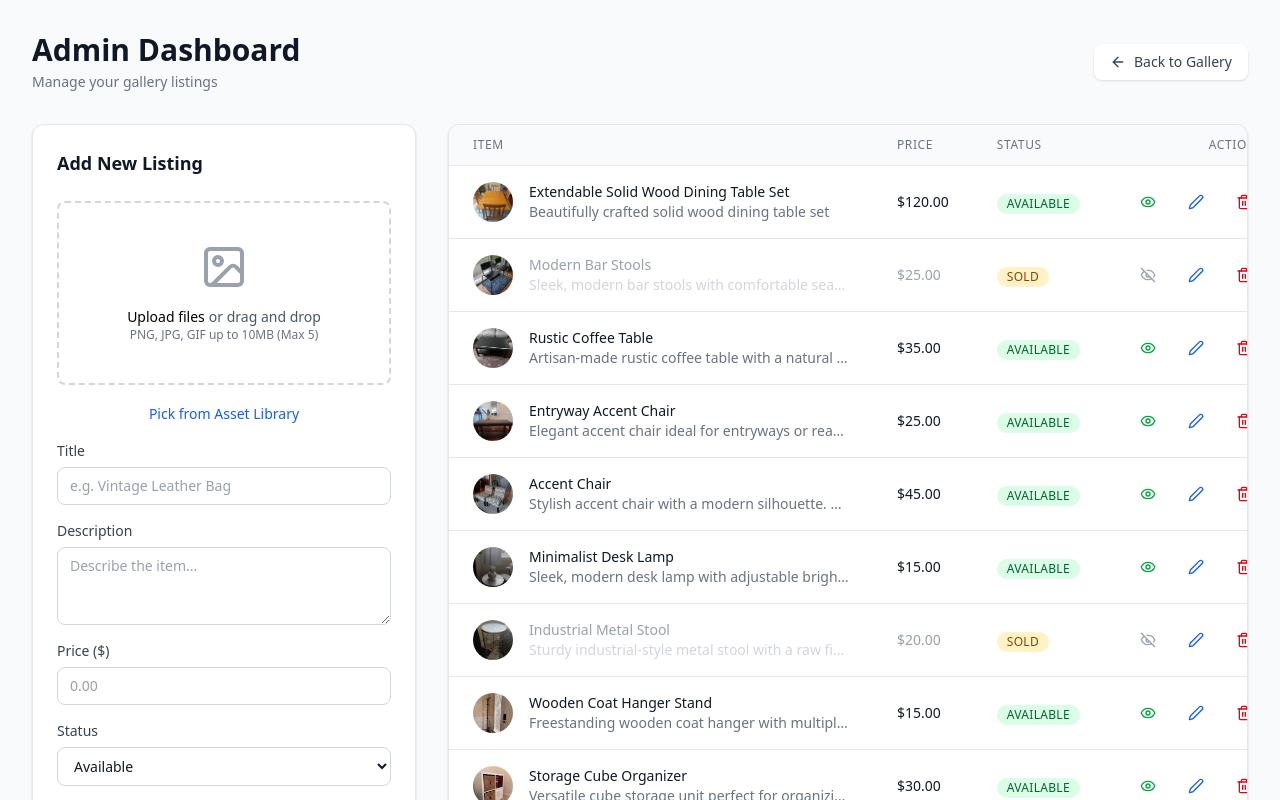
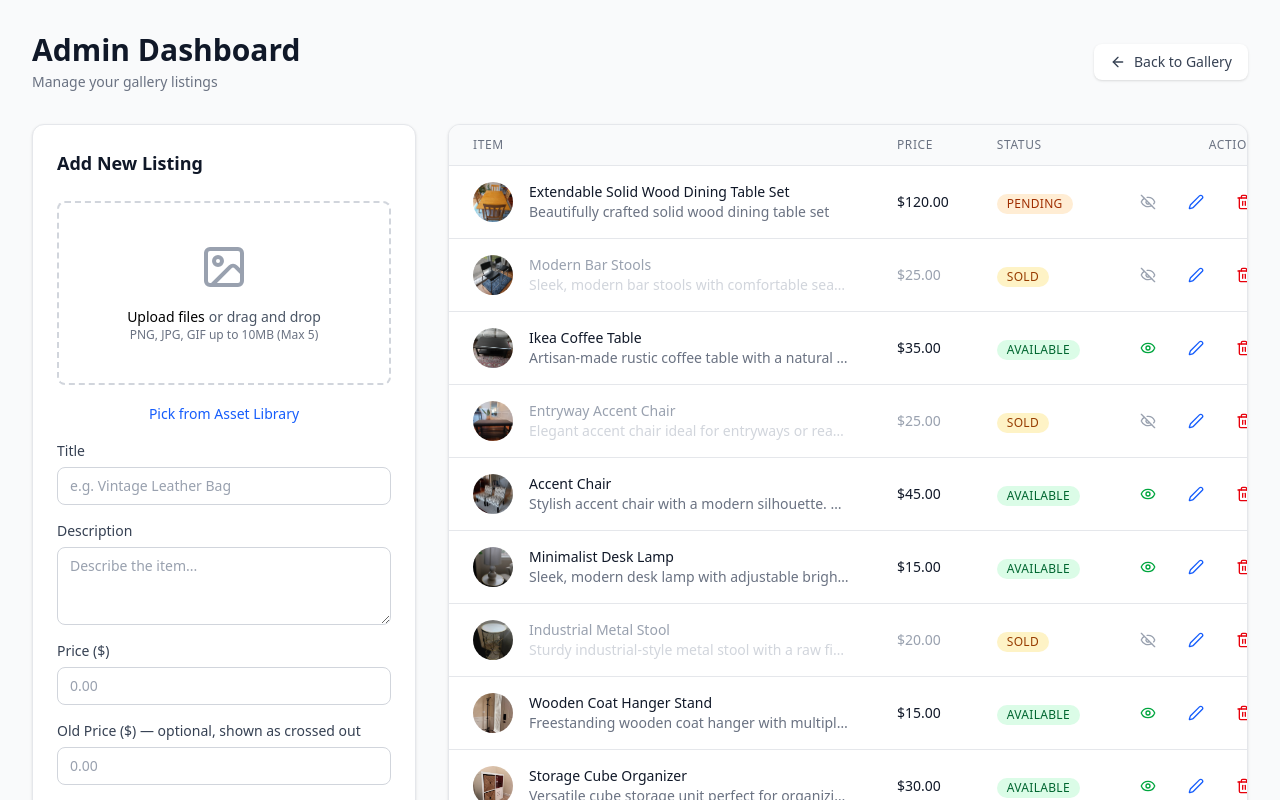
Before and after one commit to akhil9tiet/marketplaceEcom, a React (Vite) app: page /#/starDelta in a window 1280 px wide. Shown: the top 800 px of the page. Built offline with nearby package versions, Linux system fonts and the light colour scheme.

Commit message:
wip: correct data

```diff
--- a/src/components/Admin/UploadForm.tsx
+++ b/src/components/Admin/UploadForm.tsx
@@ -17,6 +17,7 @@ export const UploadForm: React.FC<UploadFormProps> = ({ onSubmit, initialData, o
   const [title, setTitle] = useState('');
   const [description, setDescription] = useState('');
   const [price, setPrice] = useState('');
+  const [oldPrice, setOldPrice] = useState('');
   const [status, setStatus] = useState<ListingStatus>(ListingStatus.Available);
   const [images, setImages] = useState<string[]>([]);
   const [loading, setLoading] = useState(false);
@@ -27,6 +28,7 @@ export const UploadForm: React.FC<UploadFormProps> = ({ onSubmit, initialData, o
       setTitle(initialData.title);
       setDescription(initialData.description);
       setPrice(initialData.price.toString());
+      setOldPrice(initialData.oldPrice ? initialData.oldPrice.toString() : '');
       setStatus(initialData.status);
       setImages(initialData.imageUrls);
     } else {
@@ -84,6 +86,7 @@ export const UploadForm: React.FC<UploadFormProps> = ({ onSubmit, initialData, o
       title,
       description,
       price: parseFloat(price),
+      ...(oldPrice ? { oldPrice: parseFloat(oldPrice) } : {}),
       status,
       imageUrls: images,
       createdAt: initialData ? initialData.createdAt : Date.now(),
@@ -96,6 +99,7 @@ export const UploadForm: React.FC<UploadFormProps> = ({ onSubmit, initialData, o
       setTitle('');
       setDescription('');
       setPrice('');
+      setOldPrice('');
       setStatus(ListingStatus.Available);
       setImages([]);
     }
@@ -220,6 +224,16 @@ export const UploadForm: React.FC<UploadFormProps> = ({ onSubmit, initialData, o
           required
         />
 
+        <Input
+          label="Old Price ($) — optional, shown as crossed out"
+          type="number"
+          value={oldPrice}
+          onChange={(e) => setOldPrice(e.target.value)}
+          placeholder="0.00"
+          min="0"
+          step="0.01"
+        />
+
         <div>
           <label className="mb-1.5 block text-sm font-medium text-gray-700">
             Status
@@ -230,6 +244,7 @@ export const UploadForm: React.FC<UploadFormProps> = ({ onSubmit, initialData, o
             className="block w-full rounded-lg border border-gray-300 px-3 py-2 text-gray-900 focus:border-black focus:outline-none focus:ring-1 focus:ring-black sm:text-sm"
           >
             <option value={ListingStatus.Available}>Available</option>
+            <option value={ListingStatus.Pending}>Pending</option>
             <option value={ListingStatus.Sold}>Sold</option>
           </select>
         </div>
--- a/src/components/ScrollGallery/OverlayDetails.tsx
+++ b/src/components/ScrollGallery/OverlayDetails.tsx
@@ -27,6 +27,11 @@ export const OverlayDetails: React.FC<OverlayDetailsProps> = ({ activeItem }) =>
               {activeItem.title}
             </h1>
             <p className={`mt-2 text-2xl font-medium ${activeItem.status === ListingStatus.Sold ? 'text-gray-300' : 'text-gray-500'}`}>
+              {activeItem.oldPrice && (
+                <span className="line-through text-gray-400 mr-2 text-xl">
+                  {activeItem.oldPrice.toLocaleString('en-US', { style: 'currency', currency: 'USD' })}
+                </span>
+              )}
               {activeItem.price.toLocaleString('en-US', { style: 'currency', currency: 'USD' })}
             </p>
           </div>
--- a/src/components/ScrollGallery/ScrollGallery.tsx
+++ b/src/components/ScrollGallery/ScrollGallery.tsx
@@ -67,6 +67,11 @@ export const ScrollGallery: React.FC<ScrollGalleryProps> = ({ items }) => {
          <div className="flex justify-between items-center">
             <span className="font-bold text-lg truncate pr-4">{activeItem?.title}</span>
             <span className="font-mono text-sm bg-black text-white px-2 py-1 rounded">
+              {activeItem?.oldPrice && (
+                <span className="line-through text-gray-400 mr-1.5 text-xs">
+                  {activeItem.oldPrice.toLocaleString('en-US', { style: 'currency', currency: 'USD' })}
+                </span>
+              )}
               {activeItem?.price.toLocaleString('en-US', { style: 'currency', currency: 'USD' })}
             </span>
          </div>
--- a/src/components/Shared/Badge.tsx
+++ b/src/components/Shared/Badge.tsx
@@ -14,7 +14,9 @@ export const Badge: React.FC<BadgeProps> = ({ status, className }) => {
         'inline-flex items-center rounded-full px-2.5 py-0.5 text-xs font-medium uppercase tracking-wide',
         status === ListingStatus.Available
           ? 'bg-green-100 text-green-800'
-          : 'bg-amber-100 text-amber-800',
+          : status === ListingStatus.Pending
+            ? 'bg-orange-100 text-orange-800'
+            : 'bg-amber-100 text-amber-800',
         className
       )}
     >
--- a/src/data/listings.ts
+++ b/src/data/listings.ts
@@ -9,7 +9,7 @@ export const defaultListings: ListingItem[] = [
     title: "Extendable Solid Wood Dining Table Set",
     description: "Beautifully crafted solid wood dining table set",
     price: 120,
-    status: ListingStatus.Available,
+    status: ListingStatus.Pending,
     imageUrls: [
       IMAGES.DINING_1,
       IMAGES.DINING_2
@@ -29,7 +29,7 @@ export const defaultListings: ListingItem[] = [
   },
   {
     id: "default-coffee-table",
-    title: "Rustic Coffee Table",
+    title: "Ikea Coffee Table",
     description: "Artisan-made rustic coffee table with a natural wood finish. A perfect centerpiece for any living room.",
     price: 35,
     status: ListingStatus.Available,
@@ -42,7 +42,7 @@ export const defaultListings: ListingItem[] = [
     title: "Entryway Accent Chair",
     description: "Elegant accent chair ideal for entryways or reading nooks. Upholstered with premium fabric.",
     price: 25,
-    status: ListingStatus.Available,
+    status: ListingStatus.Sold,
     imageUrls: [IMAGES.ENTRY_CHAIR],
     dimensions: { length: 24, width: 22, height: 34 },
     createdAt: ONE_DAY_AGO,
@@ -101,7 +101,7 @@ export const defaultListings: ListingItem[] = [
     id: "default-decorative-plant",
     title: "Decorative Faux Plant",
     description: "Lifelike artificial plant in a stylish pot. Adds a touch of greenery to any room with zero maintenance.",
-    price: 10,
+    price: 30,
     status: ListingStatus.Available,
     imageUrls: [IMAGES.DECORATIVE_PLANT],
     dimensions: { length: 8, width: 8, height: 24 },
@@ -181,7 +181,7 @@ export const defaultListings: ListingItem[] = [
     id: "default-nightstand",
     title: "Ikea Bedside Nightstand",
     description: "Compact bedside nightstand with a drawer and open shelf. Perfect companion for any bed frame.",
-    price: 15,
+    price: 25,
     status: ListingStatus.Available,
     imageUrls: [IMAGES.NIGHT_STAND, IMAGES.NIGHT_STAND_2],
     dimensions: { length: 16, width: 14, height: 24 },
--- a/src/types.ts
+++ b/src/types.ts
@@ -1,5 +1,6 @@
 export enum ListingStatus {
   Available = "Available",
+  Pending = "Pending",
   Sold = "Sold",
 }
 
@@ -14,6 +15,7 @@ export interface ListingItem {
   title: string;
   description: string;
   price: number;
+  oldPrice?: number;
   status: ListingStatus;
   imageUrls: string[]; // base64 or blob URL
   dimensions?: Dimensions;
```
